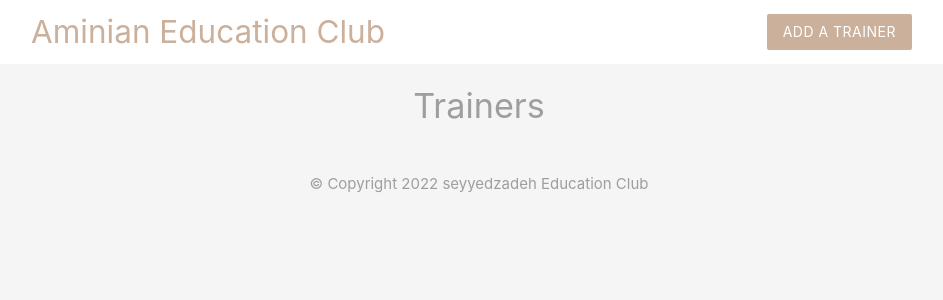
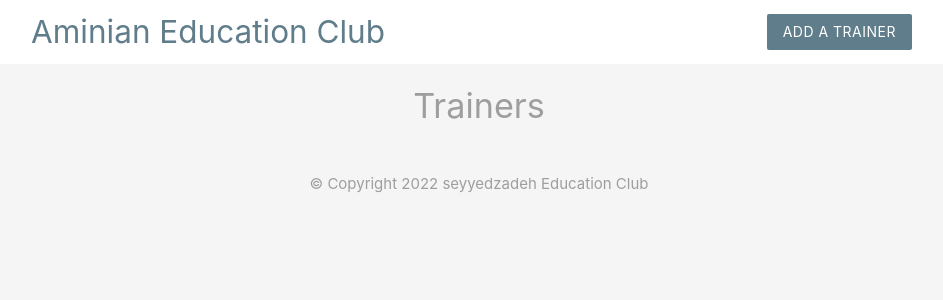
Before and after one commit to farzadseyyedzadeh/seyyedzadeh-education-club, a PHP site: page /index.php in a window 1280 px wide. Shown: the top 300 px of the page, without its empty margins (161-1104 px from the left). Run offline with PHP 8.4, Linux system fonts and the light colour scheme; data that the repository does not hold is empty.

Commit message:
change color

```diff
--- a/layouts/header.php
+++ b/layouts/header.php
@@ -8,11 +8,11 @@
     <!-- cdn content delivery network -->
     <style type="text/css">
         .brand {
-            background: #cbb09c !important;
+            background: #607d8b !important;
         }
 
         .brand-text {
-            color: #cbb09c !important;
+            color: #607d8b !important;
         }
 
         form {
```
